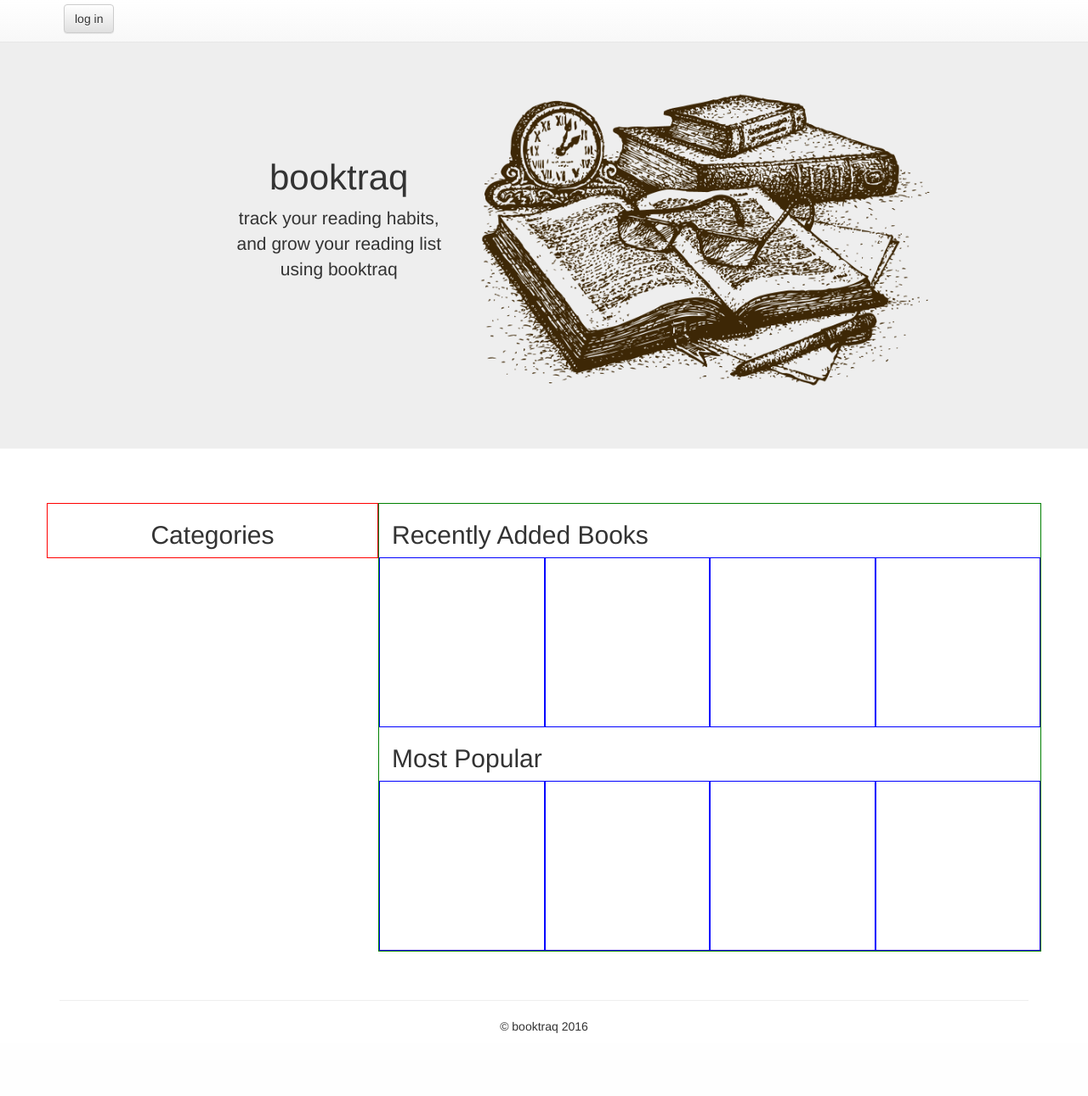
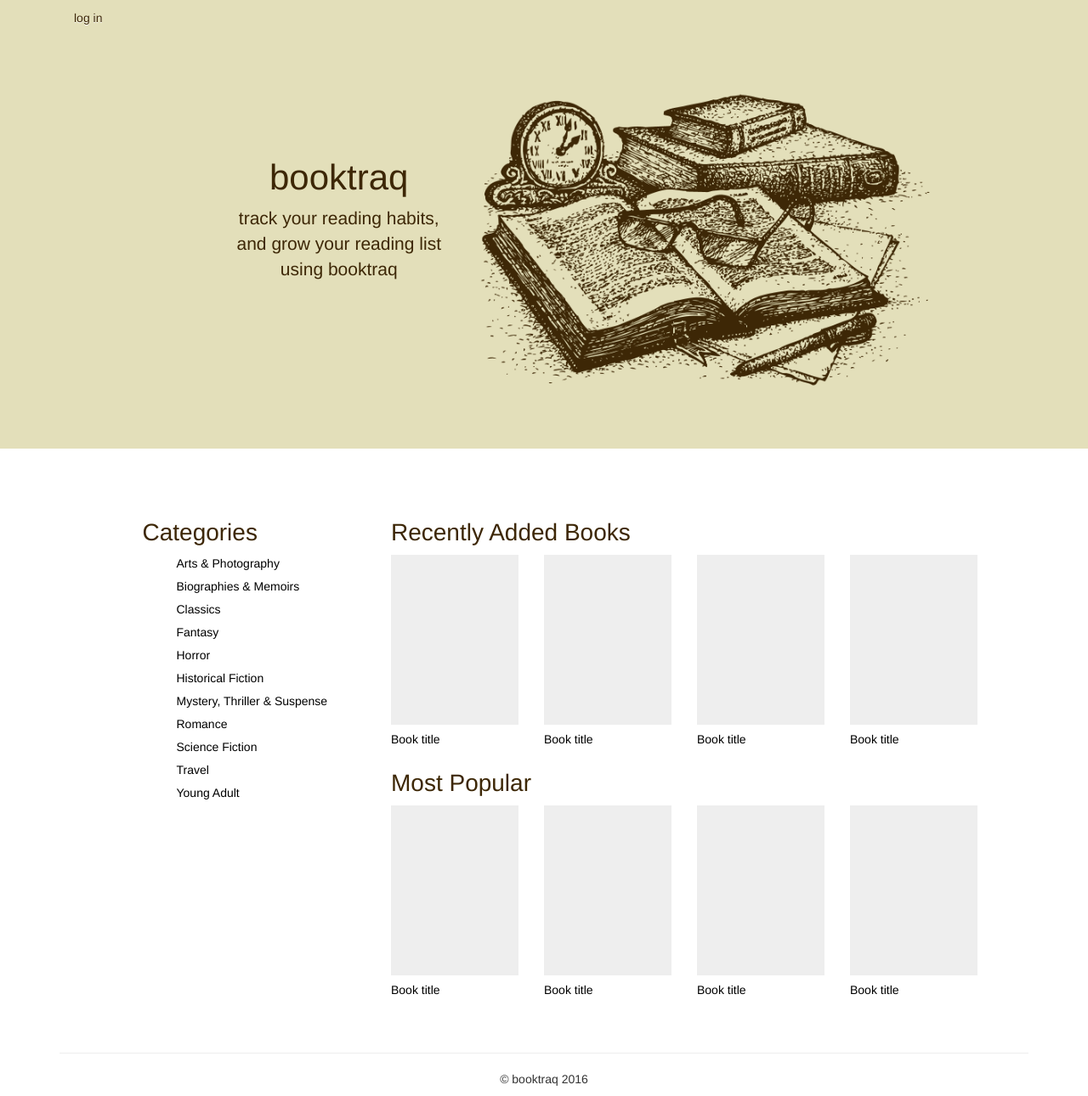
Before and after one commit to theshannonclark/item-catalog, a Flask app: template catalog/templates/index.html in a window 1280 px wide. Shown: the whole page at 85% size. Before the commit the page ends 1216 px from the top, so only its background shows below. Run offline with Flask 2, Linux system fonts and the light colour scheme; the template is opened without the code that fills it, so the values that code supplies are empty; some libraries are stand-ins or nearby versions.

Commit message:
Finish styling the home page

```diff
--- a/catalog/static/css/main.css
+++ b/catalog/static/css/main.css
@@ -10,13 +10,37 @@
 	margin-top: 3%;
 }
 
+.body-content a {
+	color: black;
+}
+
 .navbar-booktraq {
 	margin: 0;
 	box-shadow: none;
+	background: #e3dfba;
+	border: none;
+}
+
+.jumbotron-booktraq {
+	background: #e3dfba;
 }
 
 .booktraq-login {
 	margin: 5px;
+	background: none;
+	border: none;
+	box-shadow: none;
+	color: #3d2706;
+}
+
+.booktraq-login:hover {
+	background: none;
+	border: none;
+}
+
+h1.booktraq-title,
+.booktraq-subtitle {
+	color: #3d2706;
 }
 
 h1.booktraq-title {
@@ -30,8 +54,62 @@ h1.booktraq-title {
 	margin-left: 25%;
 }
 
+h2.section {
+	color: #3d2706;
+	font-size: 2em;
+	font-weight: normal;
+}
+
 .book-tile {
 	min-height: 200px;
+	width: 180px;
+}
+
+.book-cover {
+	height: 200px;
+	width: 150px;
+	background: #eee;
+}
+
+.book-cover + a {
+	display: inline-block;
+	margin-top: 0.5em;
+	margin-bottom: 0.5em;
+}
+
+ul.category-list {
+	list-style: none;
+}
+
+ul.category-list li {
+	margin-bottom: 0.5em;
+}
+
+/* ==========================================================================
+   Media Queries
+   ========================================================================== */
+
+/* Extra Small Devices, Phones */
+@media only screen and (max-width : 768px) {
+	h1.booktraq-title,
+	.booktraq-subtitle {
+		margin: 0;
+	}
+
+	.booktraq-subtitle {
+		width: 50%;
+		margin-left: 25%;
+	}
+
+	.body-content {
+		width: 50%;
+		min-width: 200px;
+		margin: 0 auto;
+	}
+
+	.book-tile {
+		margin-bottom: 1em;
+	}
 }
 
 /* ==========================================================================
--- a/catalog/templates/index.html
+++ b/catalog/templates/index.html
@@ -24,28 +24,20 @@
         <nav class="navbar navbar-default navbar-static-top navbar-booktraq" role="navigation">
             <div class="container">
                 <div class="navbar-header">
-                    <button type="button" class="navbar-toggle collapsed" data-toggle="collapse" data-target="#navbar" aria-expanded="false" aria-controls="navbar">
-                        <span class="sr-only">Toggle navigation</span>
-                        <span class="icon-bar"></span>
-                        <span class="icon-bar"></span>
-                        <span class="icon-bar"></span>
-                    </button>
+                    <a class="btn btn-default navbar-left booktraq-login" href="#">log in</a>
                 </div>
-                <div id="navbar" class="navbar-collapse collapse">
-                    <a class="btn btn-default navbar-left booktraq-login" href="#">log in</a>
-                </div><!--/.navbar-collapse -->
             </div>
         </nav>
 
         <!-- Main jumbotron for a primary marketing message or call to action -->
-        <div class="jumbotron">
+        <div class="jumbotron jumbotron-booktraq">
             <div class="container">
                 <div class="col-sm-4 col-sm-offset-1 text-center">
                     <h1 class="booktraq-title">booktraq</h1>
                     <p class="booktraq-subtitle">track your reading habits, and grow your reading list using booktraq</p>
                 </div>
 
-                <div class="col-sm-6">
+                <div class="col-sm-6 hidden-xs">
                     <img class="img img-responsive" src="../static/images/booksheader.png" />
                 </div>
             </div>
@@ -54,25 +46,62 @@
         <div class="container">
             <!-- Example row of columns -->
             <div class="row body-content">
-                <div class="col-sm-4 debug-border-red text-center">
-                    <h2>Categories</h2>
+                <div class="col-sm-3 col-sm-offset-1">
+                    <h2 class="section">Categories</h2>
+                    <ul class="category-list">
+                        <li><a href="#">Arts &amp; Photography</a></li>
+                        <li><a href="#">Biographies &amp; Memoirs</a></li>
+                        <li><a href="#">Classics</a></li>
+                        <li><a href="#">Fantasy</a></li>
+                        <li><a href="#">Horror</a></li>
+                        <li><a href="#">Historical Fiction</a></li>
+                        <li><a href="#">Mystery, Thriller &amp; Suspense</a></li>
+                        <li><a href="#">Romance</a></li>
+                        <li><a href="#">Science Fiction</a></li>
+                        <li><a href="#">Travel</a></li>
+                        <li><a href="#">Young Adult</a></li>
+                    </ul>
                 </div>
 
-                <div class="col-sm-8 debug-border-green">
-                    <h2>Recently Added Books</h2>
+                <div class="col-sm-8">
+                    <h2 class="section">Recently Added Books</h2>
                     <div class="row">
-                        <div class="col-sm-3 debug-border-blue book-tile"></div>
-                        <div class="col-sm-3 debug-border-blue book-tile"></div>
-                        <div class="col-sm-3 debug-border-blue book-tile"></div>
-                        <div class="col-sm-3 debug-border-blue book-tile"></div>
+                        <div class="col-sm-3 book-tile">
+                            <div class="book-cover"></div>
+                            <a href="#">Book title</a>
+                        </div>
+                        <div class="col-sm-3 book-tile">
+                            <div class="book-cover"></div>
+                            <a href="#">Book title</a>
+                        </div>
+                        <div class="col-sm-3 book-tile">
+                            <div class="book-cover"></div>
+                            <a href="#">Book title</a>
+                        </div>
+                        <div class="col-sm-3 book-tile">
+                            <div class="book-cover"></div>
+                            <a href="#">Book title</a>
+                        </div>
                     </div>
 
-                    <h2>Most Popular</h2>
+                    <h2 class="section">Most Popular</h2>
                     <div class="row">
-                        <div class="col-sm-3 debug-border-blue book-tile"></div>
-                        <div class="col-sm-3 debug-border-blue book-tile"></div>
-                        <div class="col-sm-3 debug-border-blue book-tile"></div>
-                        <div class="col-sm-3 debug-border-blue book-tile"></div>
+                        <div class="col-sm-3 book-tile">
+                            <div class="book-cover"></div>
+                            <a href="#">Book title</a>
+                        </div>
+                        <div class="col-sm-3 book-tile">
+                            <div class="book-cover"></div>
+                            <a href="#">Book title</a>
+                        </div>
+                        <div class="col-sm-3 book-tile">
+                            <div class="book-cover"></div>
+                            <a href="#">Book title</a>
+                        </div>
+                        <div class="col-sm-3 book-tile">
+                            <div class="book-cover"></div>
+                            <a href="#">Book title</a>
+                        </div>
                     </div>
                 </div>
             </div>
```
